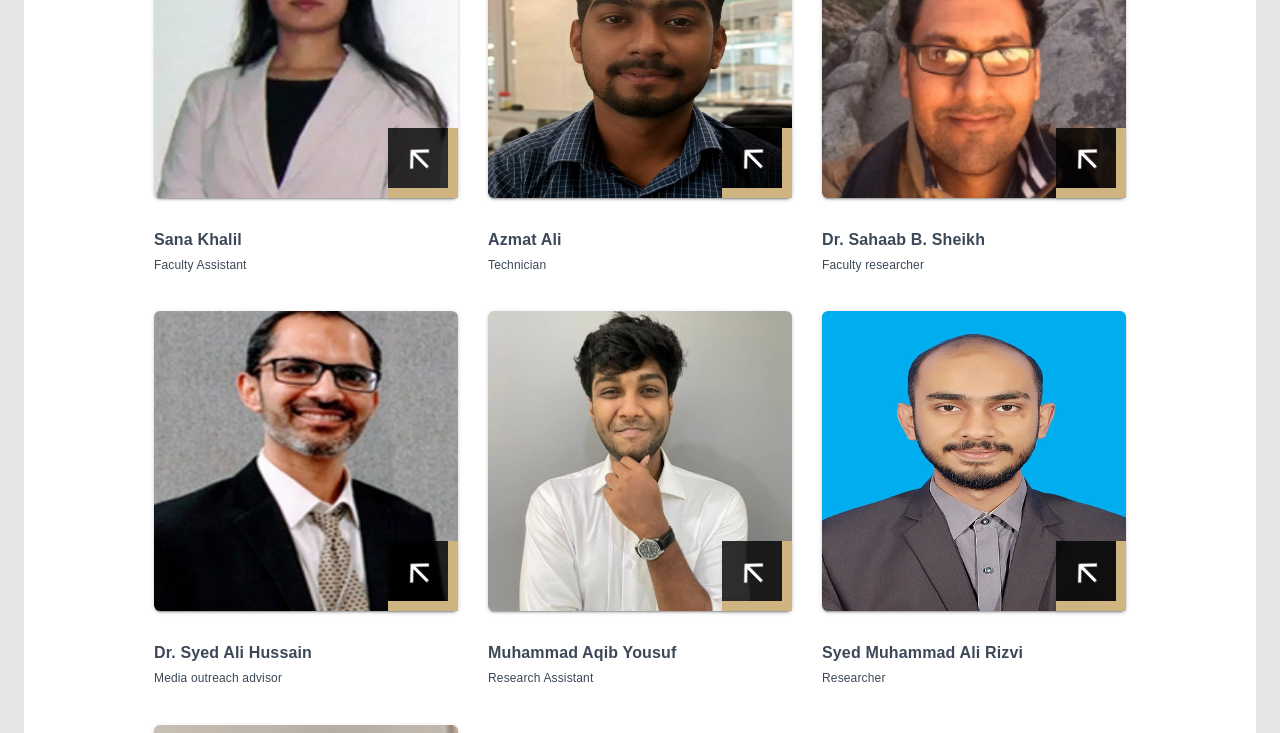
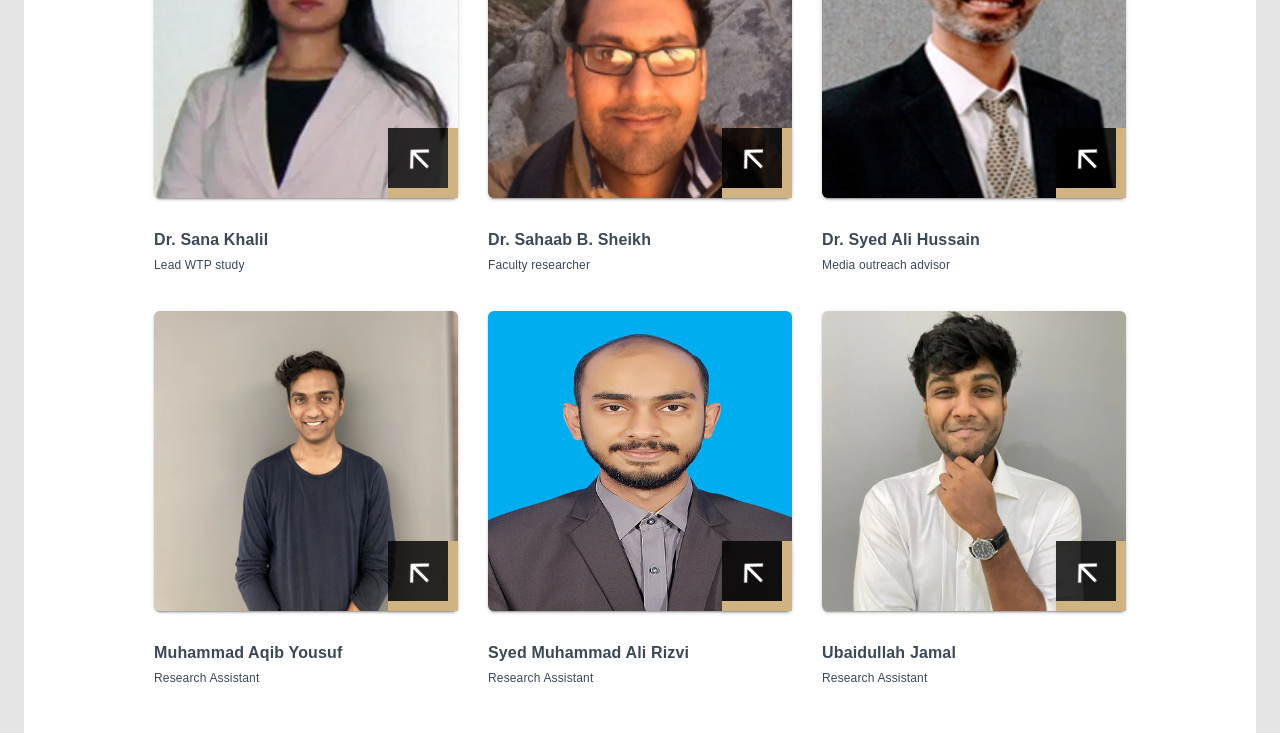
Before and after one commit to karachiwaterproject/kwp-frontend, a React (Create React App) app: page /team in a window 1280 px wide. Shown: the part 1140-1873 px from the top of the page. Built offline with nearby package versions, Linux system fonts and the light colour scheme; a web font is replaced by a local one; what google-maps-react would draw is missing.

Commit message:
Updated teams page (2)

```diff
--- a/src/views/Projects/FlowmeterDevelopment.js
+++ b/src/views/Projects/FlowmeterDevelopment.js
@@ -43,7 +43,9 @@ const FlowmeterDevelopment = (props) => {
               <div className={classes.brand + " brand"}>
                 <br />
                 <br />
-                <h2 className={classes.title}>Flowmeter Development</h2>
+                <h2 className={classes.title}>
+                  Cost Effective Smart Device Development
+                </h2>
                 <h3 className={classes.subtitle}></h3>
               </div>
             </GridItem>
@@ -57,7 +59,7 @@ const FlowmeterDevelopment = (props) => {
               variant="h4"
               style={{ fontWeight: "bold", marginBottom: 30 }}
             >
-              Development of a low-cost smart flowmeter network for domestic
+              Development of a low-cost smart device network for domestic
               consumers
             </Typography>
             <Typography variant="body2">
@@ -75,7 +77,7 @@ const FlowmeterDevelopment = (props) => {
               challenges focus on a perceived ‘shortage’, it is not informed by
               credible empirical analysis and is based on unverified
               assumptions. In this study, we are designing cost-effective smart
-              flowmeters, and then installing these flowmeters in a variety of
+              flowmeters, and then installing these devices in a variety of
               households exhibiting a wide range of socioeconomic
               characteristics. Combined with the outputs from Study 3, this
               study will provide two key solutions to Karachi’s water
--- a/src/views/Teams/Teams.js
+++ b/src/views/Teams/Teams.js
@@ -58,8 +58,8 @@ const members = [
     status: true,
   },
   {
-    name: "Sana Khalil",
-    role: "Faculty Assistant",
+    name: "Dr. Sana Khalil",
+    role: "Lead WTP study",
     avatar: require("./../../assets/img/team/4.webp").default,
     details:
       "Lead, water pricing | research interests: labor economics, applied econometrics, development economics",
@@ -111,15 +111,15 @@ const members = [
     contact: "samad.shakir@sse.habib.edu.pk",
     status: false,
   },
-  {
-    name: "Azmat Ali",
-    role: "Technician",
-    avatar: require("./../../assets/img/team/10.webp").default,
-    details:
-      "Site Survey, PCB fabrication, Device Installation including Electrical and Plumbing work, etc.",
-    contact: "azmat.ali@sse.habib.edu.pk",
-    status: true,
-  },
+  // {
+  //   name: "Azmat Ali",
+  //   role: "Technician",
+  //   avatar: require("./../../assets/img/team/10.webp").default,
+  //   details:
+  //     "Site Survey, PCB fabrication, Device Installation including Electrical and Plumbing work, etc.",
+  //   contact: "azmat.ali@sse.habib.edu.pk",
+  //   status: false,
+  // },
   {
     name: "Dr. Sahaab B. Sheikh",
     role: "Faculty researcher",
@@ -140,7 +140,7 @@ const members = [
   {
     name: "Muhammad Aqib Yousuf",
     role: "Research Assistant",
-    avatar: require("./../../assets/img/team/13.webp").default,
+    avatar: require("./../../assets/img/team/14.webp").default,
     details:
       "Researcher, socioeconomic studies | research interest: urban and citizen-led planning, social capital, climate change",
     contact: "aqib.yousuf@sse.habib.edu.pk",
@@ -148,7 +148,7 @@ const members = [
   },
   {
     name: "Syed Muhammad Ali Rizvi",
-    role: "Researcher",
+    role: "Research Assistant",
     avatar: require("./../../assets/img/team/12.webp").default,
     details:
       "Internet of things, robotics, systems design, low power sensor nodes, and computer vision",
@@ -159,7 +159,7 @@ const members = [
   {
     name: "Ubaidullah Jamal",
     role: "Research Assistant",
-    avatar: require("./../../assets/img/team/14.webp").default,
+    avatar: require("./../../assets/img/team/13.webp").default,
     details:
       "Researcher | Research Interests: Urban Planning, Climate Change & SRHR, and Social Epidemiology",
     contact: "ubaidullah.jamal@sse.habib.edu.pk",
```
